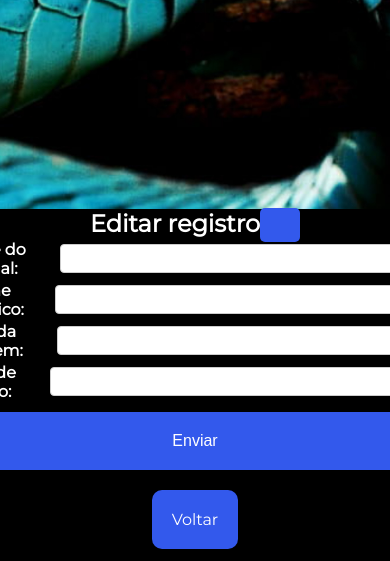
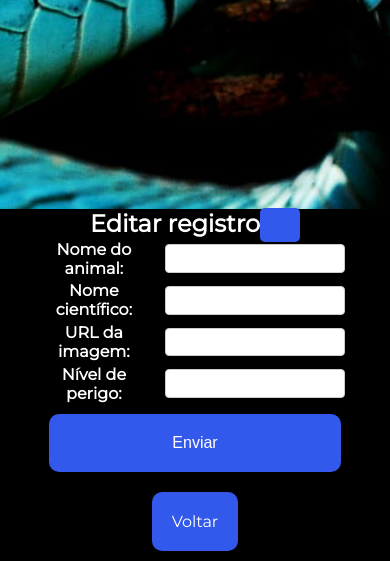
Before and after one commit to danieldiniz1/projeto_animais_venenosos_web, a Flask app: page /update/1 in a window 390 px wide; the page is wider, and only the part inside the window is pictured. Shown: the part 635-1196 px from the top of that part. Run offline with Flask 2, Linux system fonts and the light colour scheme; data that the repository does not hold is empty.

Commit message:
Formulário Responsivo

```diff
--- a/static/estilo.css
+++ b/static/estilo.css
@@ -163,16 +163,16 @@ body {
 .botao{
     background-color: #3359ec;
     border: none;
-    border-radius: 10px;
+    border-radius: 0.62rem;
     color: white;
     display: inline-block;
-    padding: 20px;
-    margin: 10px;
-    font-size: 16px;
+    padding: 1.25rem;
+    margin: 0.62rem;
+    font-size: 1rem;
     text-align: center;
     text-decoration: none;
     cursor: pointer;
-    box-shadow: 3px 3px 10px rgba(0, 0, 0, 0.796);
+    box-shadow: 0.18rem 0.18rem 0.62rem rgba(0, 0, 0, 0.796);
 }
 
 .botao:hover{
@@ -181,26 +181,33 @@ body {
 }
 
 .form{
-    width: 600px;
+    display: flex;
+    flex-direction: Column;
+    align-items: center;
+    justify-content: space-between;
+    width: 100%;
+    min-width: 100%;
 }
 
 .form_input{
+    width: 80%;
     align-items: center;
-    justify-content: space-between;
+
 }
 
 .form_input label{
     font-weight: bold;
-    padding-right: 10px;
+    width: 40%;
+    padding-right: 0.62rem;
 }
 
 .form_input input[type=text]{
-    width: 450px;
-    padding: 6px;
-    margin: 6px 0;
-    display: inline-block;
-    border-radius: 4px;
-    border: 1px solid #CCCCCC;
+    width: 60%;
+    padding: 0.37rem;
+    padding-left: 0.62rem;
+    margin: 0.40rem 0.40rem;
+    border-radius: 0.25rem;
+    border: 0.06rem solid #CCCCCC;
     box-sizing: border-box;
 }
 
@@ -210,29 +217,29 @@ body {
 
 .novo_id{
     background: #3359ec;
-    border-radius: 5px;
+    border-radius: 0.31rem;
     color: white;
-    font-size: 20px;
+    font-size: 1.25rem;
     font-weight: bold;
-    padding: 5px 20px;
+    padding: 0.31rem 1.25rem;
 }
 
 .sucesso{
     background-color: #d4edda;
     border-color: #c3e6cb;
-    border-radius: 4px;
+    border-radius: 0.25rem;
     color: #155724;
-    margin: 0 50px;
+    margin: 0 3.12rem;
 }
 
 .removido{
     background-color: #f8d7da;
     border-color: #f5c6cb;
-    border-radius: 4px;
+    border-radius: 0.25rem;
     color: #721c24;
-    margin: 0 50px;
+    margin: 0 3.12rem;
 }
 
 .certeza{
-    font-size: 14px;
+    font-size: 1rem;
 }
```
